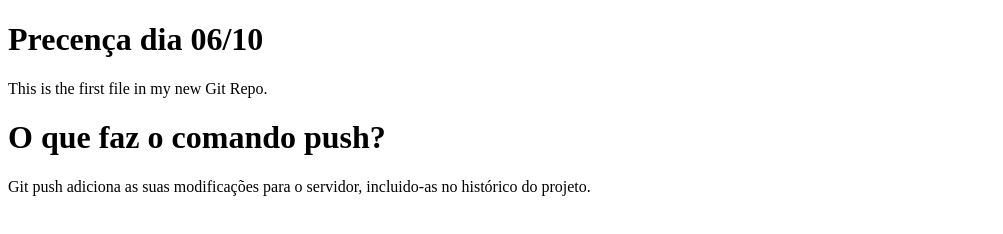
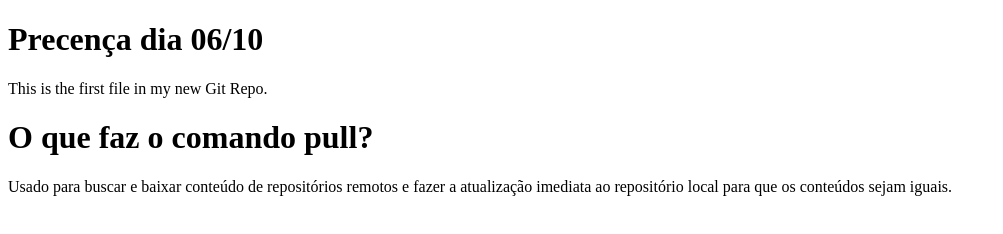
Before and after one commit to wermington/exer-git, a plain HTML site: page index.html in a window 1280 px wide. Shown: the whole page, without its empty margins (0-1003 px from the left). Drawn offline with Linux system fonts and the light colour scheme.

Commit message:
Quinta pergunta

```diff
--- a/index.html
+++ b/index.html
@@ -8,8 +8,8 @@
 <h1>Precença dia 06/10</h1>
 <p>This is the first file in my new Git Repo.</p>
 
-<h1> O que faz o comando push?</h1>
-<p>Git push adiciona as suas modificações para o servidor, incluido-as no histórico do projeto.</p>
+<h1> O que faz o comando pull?</h1>
+<p>Usado para buscar e baixar conteúdo de repositórios remotos e fazer a atualização imediata ao repositório local para que os conteúdos sejam iguais.</p>
 
 </body>
 </html>
```
